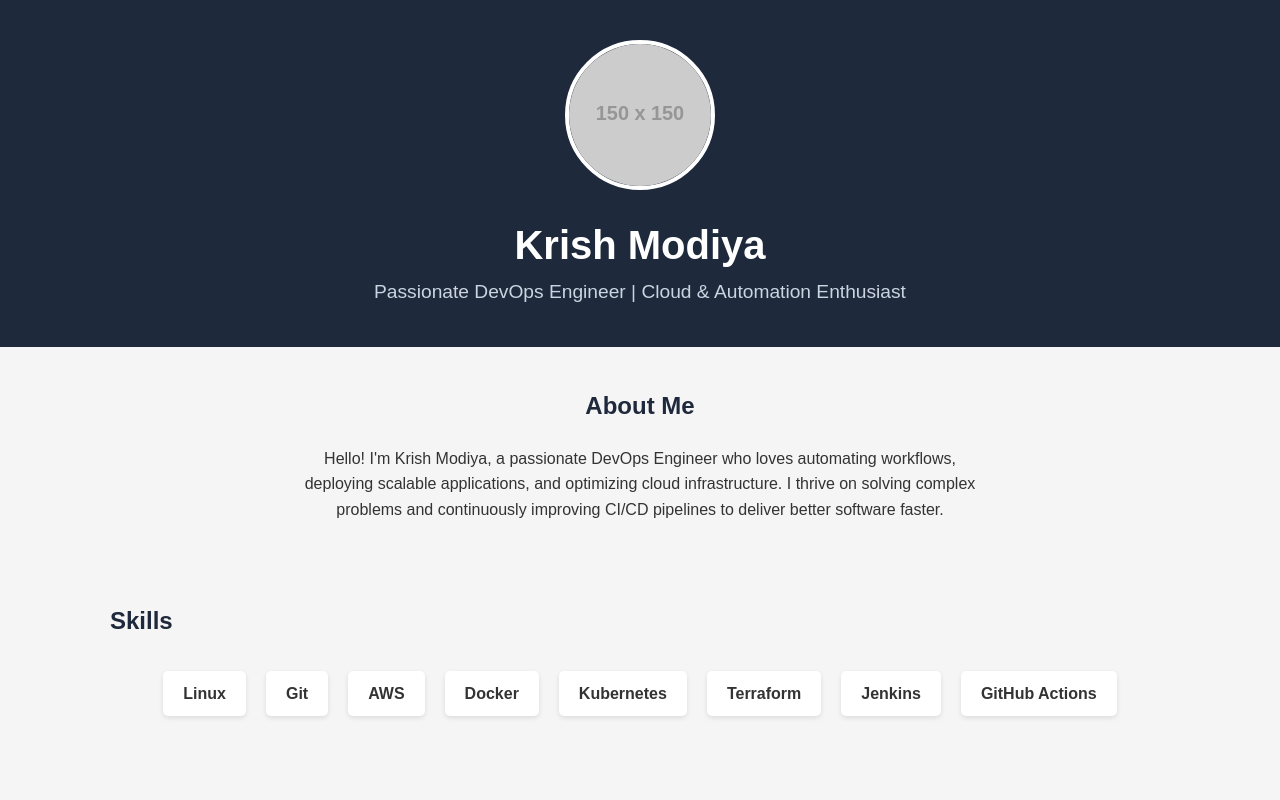
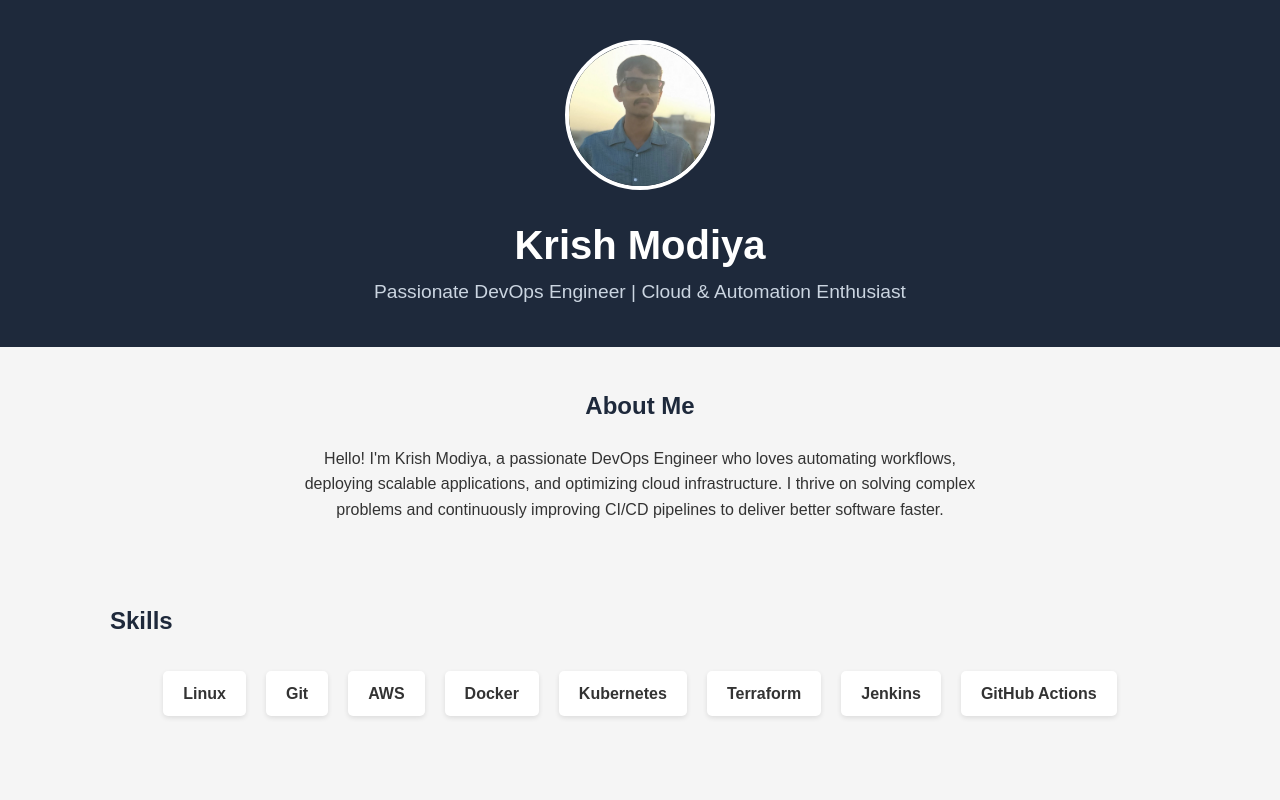
Before and after one commit to krishdevopsmoweb/test, a plain HTML site: page index.html in a window 1280 px wide. Shown: the top 800 px of the page. Drawn offline with Linux system fonts and the light colour scheme; placeholder pictures from the web are drawn by us.

Commit message:
add photo

```diff
--- a/index.html
+++ b/index.html
@@ -138,7 +138,7 @@
 <body>
 
     <header>
-        <img src="https://via.placeholder.com/150" alt="Krish Modiya Photo">
+        <img src="me.jpg" alt="Krish Modiya Photo">
         <!-- Replace the above URL with your own photo URL -->
         <h1>Krish Modiya</h1>
         <p>Passionate DevOps Engineer | Cloud & Automation Enthusiast</p>
```
Also changed, not shown: index.txt (deleted), me.jpg (added).
